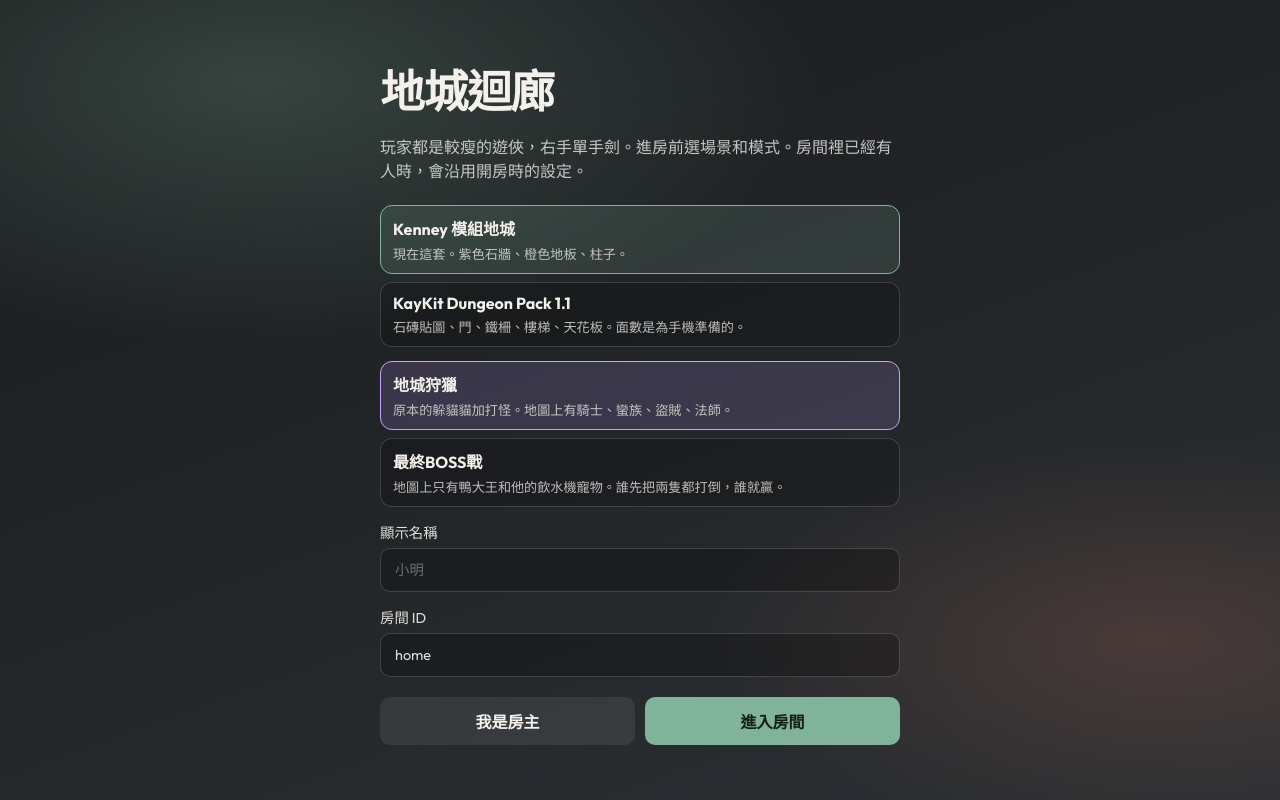
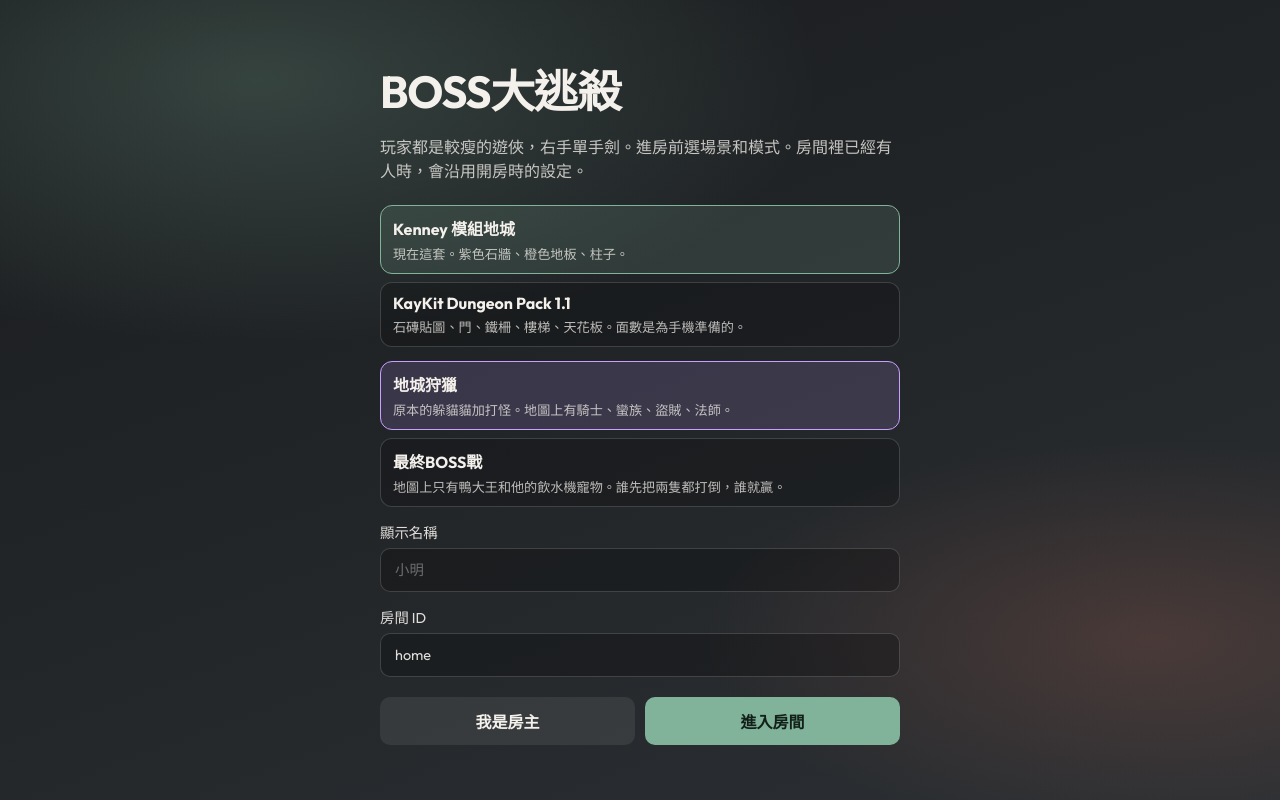
Before and after one commit to sygo770901/room-base, a React (Vite) app: page / in a window 1280 px wide. Built offline with nearby package versions, Linux system fonts and the light colour scheme; no server answers.

Commit message:
Rename the lobby title to BOSS大逃殺.
Co-authored-by: Cursor <cursoragent@cursor.com>

```diff
--- a/index.html
+++ b/index.html
@@ -4,7 +4,7 @@
     <meta charset="UTF-8" />
     <meta name="viewport" content="width=device-width, initial-scale=1.0" />
     <link rel="icon" type="image/svg+xml" href="/favicon.svg" />
-    <title>地城迴廊 — 躲貓貓打怪</title>
+    <title>BOSS大逃殺</title>
     <link rel="preconnect" href="https://fonts.googleapis.com" />
     <link rel="preconnect" href="https://fonts.gstatic.com" crossorigin />
     <link href="https://fonts.googleapis.com/css2?family=Outfit:wght@400;600;700&family=Noto+Sans+TC:wght@400;500;700&display=swap" rel="stylesheet" />
--- a/src/ui/Lobby.tsx
+++ b/src/ui/Lobby.tsx
@@ -60,7 +60,7 @@ export function Lobby() {
   return (
     <div className="lobby">
       <form className="lobby-card" onSubmit={onSubmit}>
-        <h1>地城迴廊</h1>
+        <h1>BOSS大逃殺</h1>
         <p>
           玩家都是較瘦的遊俠，右手單手劍。進房前選場景和模式。房間裡已經有人時，會沿用開房時的設定。
         </p>
```
Also changed, not shown: 1 other file (tests, documents, lock files or other folders).
